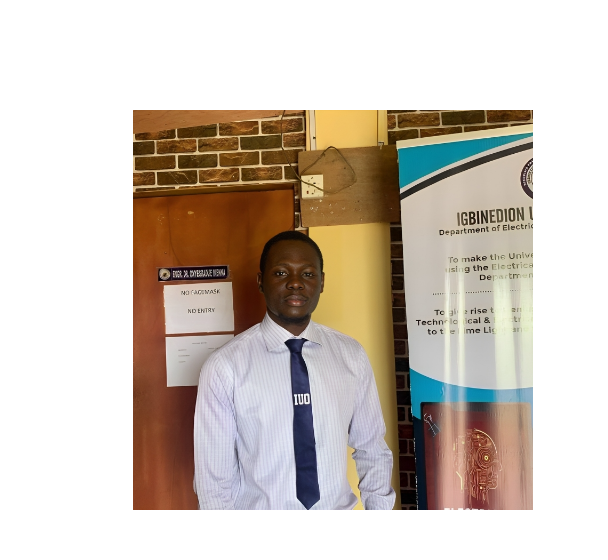
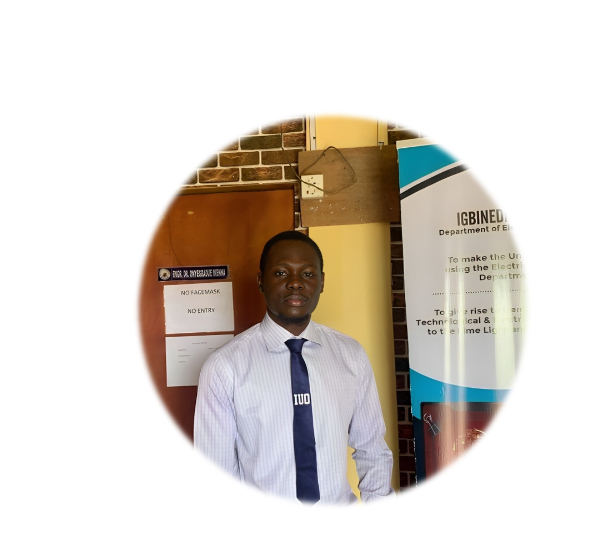
Before and after one commit to Legacy5234/Portfolio, a plain HTML site: page index.html in a window 1280 px wide. Shown: the part 174-734 px from the top of the page, 131-739 px from the left. Drawn offline with Linux system fonts and the light colour scheme.

Commit message:
Update index.html

```diff
--- a/index.html
+++ b/index.html
@@ -38,7 +38,7 @@
     </nav>
     <section id="profile">
       <div class="section__pic-container">
-        <img src="./assets/profile.png" alt="Tari Shell profile picture" />
+        <img src="./assets/profile_2.png" alt="Tari Shell profile picture" />
       </div>
       <div class="section__text">
         <p class="section__text__p1">Hi, I'm</p>
```
